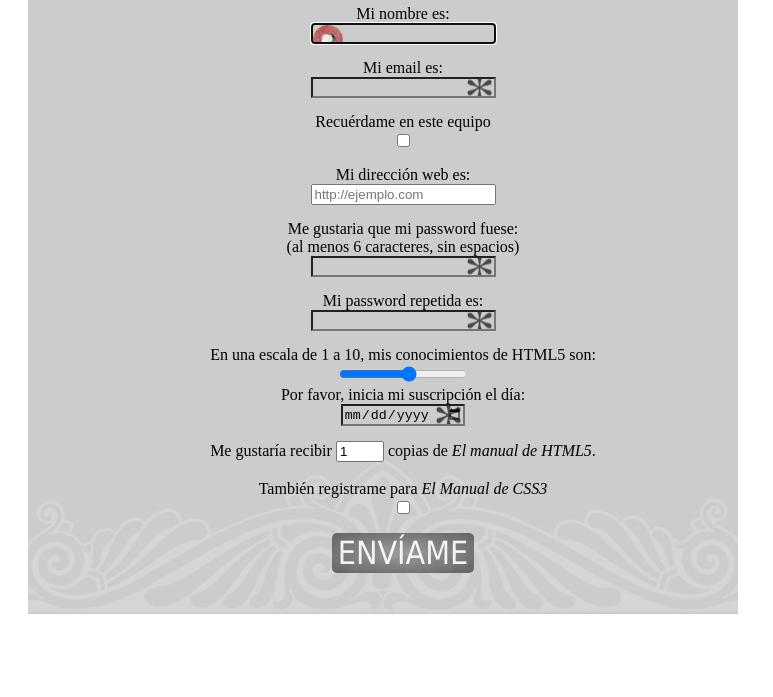
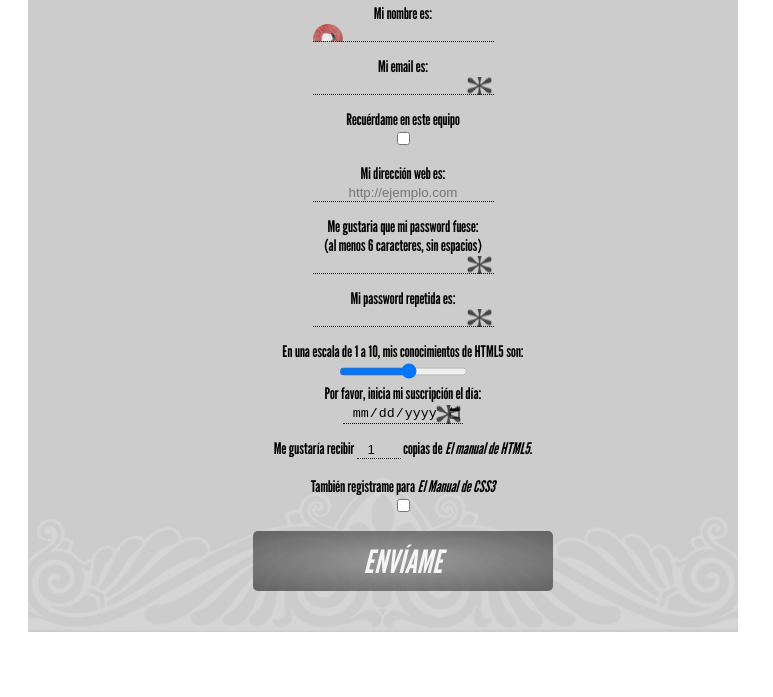
Before and after one commit to agusm088/DAW-diw, a plain HTML site: page formularios/index.html in a window 1280 px wide. Shown: the part 103-800 px from the top of the page, without its empty margins (0-773 px from the left). Drawn offline with Linux system fonts and the light colour scheme.

Commit message:
Add files via upload

```diff
--- a/formularios/css/style.css
+++ b/formularios/css/style.css
@@ -25,6 +25,10 @@ label{
     display: block;
     padding: auto;
     justify-content: center;
+
+    font-family: 'LeagueGothic';
+
+
 }
 
 h1{
@@ -37,6 +41,8 @@ h1{
     url("../imgs/bg-formtitle-right.png") right no-repeat;
     background-repeat: no-repeat;
     background-size: 100px auto;
+
+    font-family: 'AcknowledgementMedium';
 }
 
 #registro-submit{
@@ -46,14 +52,26 @@ h1{
     color: white;
     text-transform: uppercase;
     font-size: 2em;
-    font-family: Tahoma, Geneva, sans-serif;
+    font-family: 'LeagueGothic',Tahoma, Geneva, sans-serif;
     opacity: 80%;
+    font-style: italic;
+    width: 300px;
+    height: 60px;
 }
 
 #registro-submit:hover{
     opacity: 100%;
     transition: linear;
     transition-duration: 0.25s;
+}
+
+input{
+
+border:none;
+border-bottom: 1px dotted #000;
+background: transparent;
+outline: none;
+text-align: center;
 }
 
 input:required{
@@ -73,3 +91,14 @@ input::selection{
     color: #fff;
     text-shadow: none;
 }
+
+/* Fuentes Importadas */
+@font-face {
+    font-family: LeagueGothic;
+    src: url(../fonts/LeagueGothic-Regular-VariableFont_wdth.ttf);
+}
+
+@font-face {
+    font-family: AcknowledgementMedium;
+    src: url(../fonts/Acknowledgement.otf);
+}
```
Also changed, not shown: formularios/fonts/Acknowledgement.otf (added), formularios/fonts/LeagueGothic-Regular-VariableFont_wdth.ttf (added).
